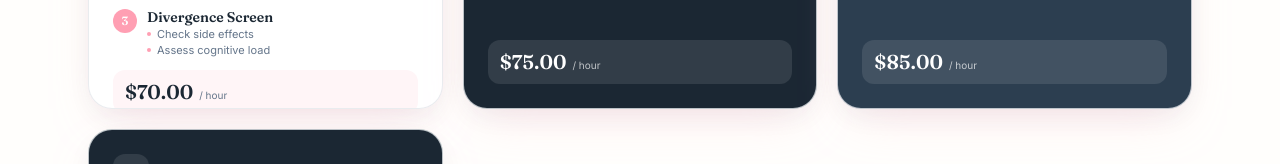
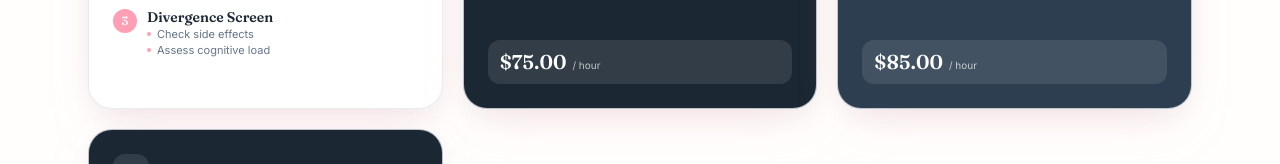
Before and after one commit to hamaouic/nursesinc, a React (Vite) app: page /services in a window 1280 px wide. Shown: the part 1231-1395 px from the top of the page. Built offline with nearby package versions, Linux system fonts and the light colour scheme.

Commit message:
Move price to front only (dark side)

```diff
--- a/src/components/ServicesBoard.tsx
+++ b/src/components/ServicesBoard.tsx
@@ -263,13 +263,6 @@ function ServiceCard({ service, index }: { service: Service; index: number }) {
                   </div>
                 ))}
               </div>
-
-              <div className="mt-auto flex items-baseline gap-1.5 rounded-xl bg-blush-50 px-3 py-2 text-ink-700">
-                <span className="font-display text-xl font-semibold">
-                  {service.rate}
-                </span>
-                <span className="text-[10px] text-ink-400">{service.unit}</span>
-              </div>
             </>
           ) : (
             <>
```
